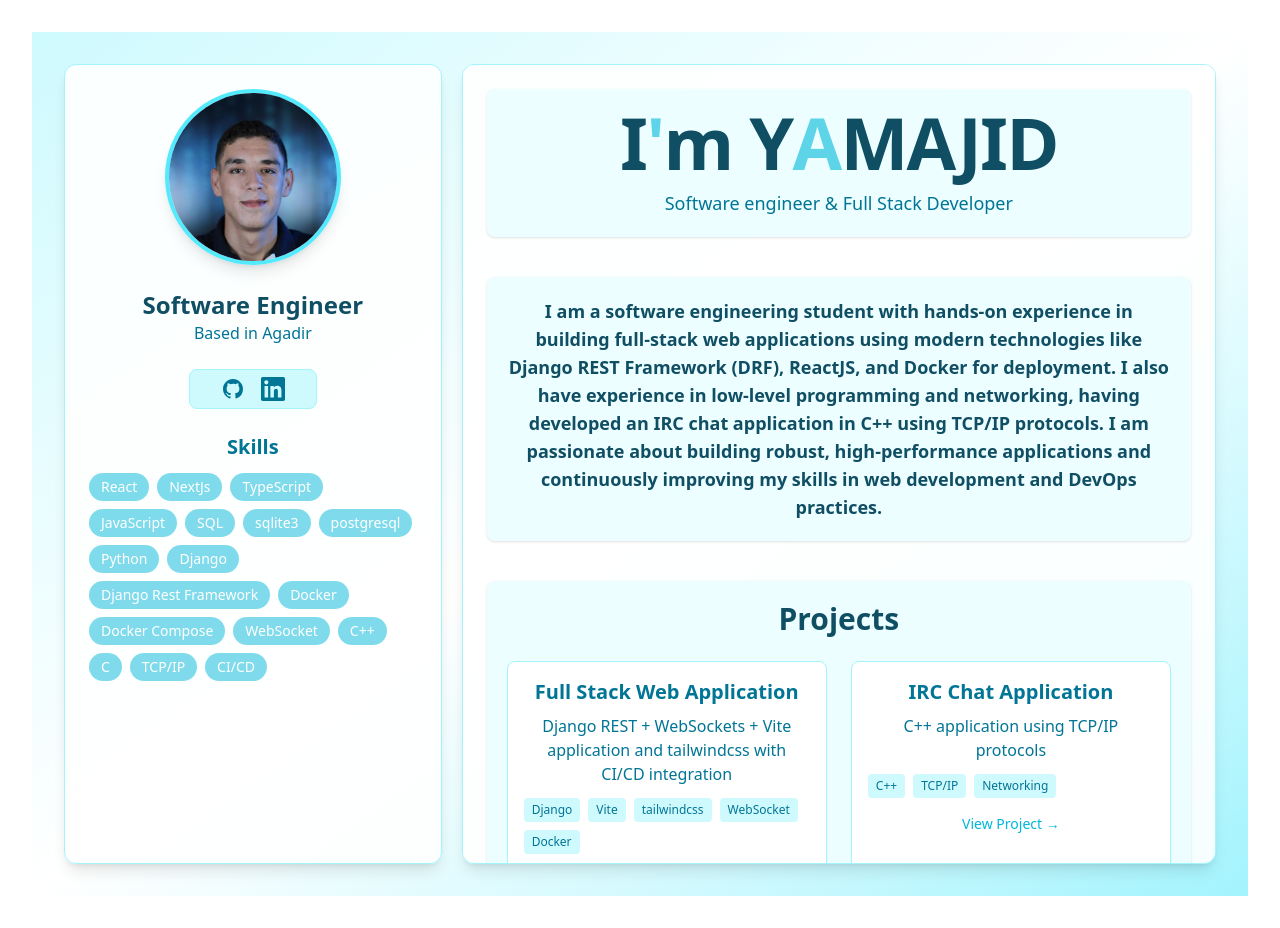
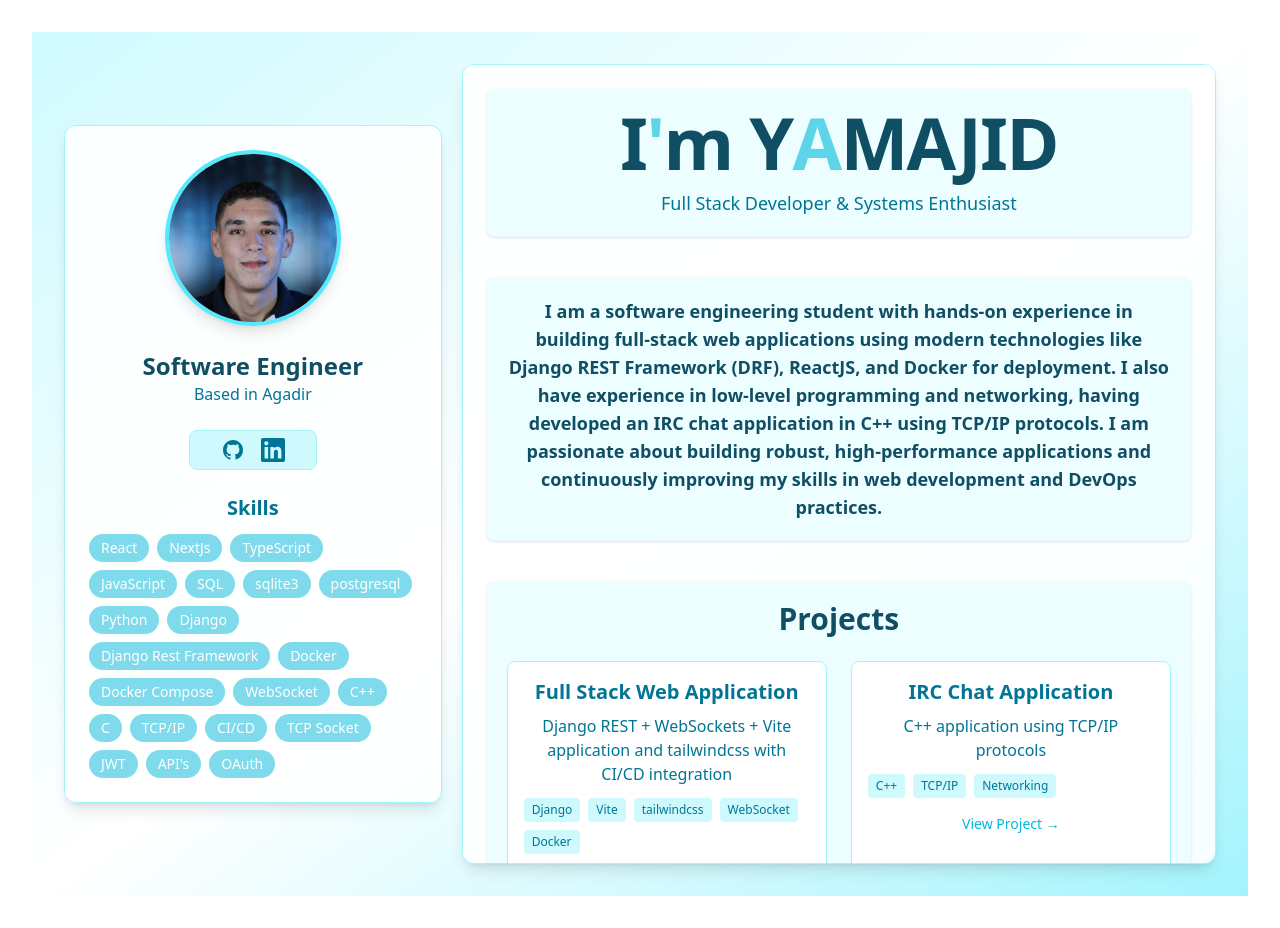
Before and after one commit to yamajid/portfolio, a React (Vite) app in the folder my-portfolio/: page / in a window 1280 px wide. Built offline with nearby package versions, Linux system fonts and the light colour scheme.

Commit message:
Update profile description and skills in App.tsx

```diff
--- a/my-portfolio/src/App.tsx
+++ b/my-portfolio/src/App.tsx
@@ -10,7 +10,7 @@ function App() {
       <div className='w-full min-h-screen flex flex-col lg:flex-row justify-center items-center gap-5 p-4 md:p-8'>
 
         {/* Left card - full width on mobile, 1/3 on larger screens */}
-  <Card className='min-h-[500px] h-auto lg:h-screen w-full lg:w-1/3 bg-white/90 shadow-lg border-cyan-200 p-6 mb-5 lg:mb-0 flex flex-col items-center'>
+  <Card className='min-h-[500px] h-auto lg:max-h-screen lg:overflow-y-auto w-full lg:w-1/3 bg-white/90 shadow-lg border-cyan-200 p-6 mb-5 lg:mb-0 flex flex-col'>
           {/* Profile Section */}
           <div className="flex flex-col items-center space-y-6">
             {/* Profile Image */}
@@ -61,6 +61,10 @@ function App() {
                 <span className="px-3 py-1 bg-cyan-500/50 text-white rounded-full text-sm">C</span>
                 <span className="px-3 py-1 bg-cyan-500/50 text-white rounded-full text-sm">TCP/IP</span>
                 <span className="px-3 py-1 bg-cyan-500/50 text-white rounded-full text-sm">CI/CD</span>
+                <span className="px-3 py-1 bg-cyan-500/50 text-white rounded-full text-sm">TCP Socket</span>
+                <span className="px-3 py-1 bg-cyan-500/50 text-white rounded-full text-sm">JWT</span>
+                <span className="px-3 py-1 bg-cyan-500/50 text-white rounded-full text-sm">API's</span>
+                <span className="px-3 py-1 bg-cyan-500/50 text-white rounded-full text-sm">OAuth</span>
                 {/* Add more skills */}
               </div>
             </div>
@@ -77,7 +81,7 @@ function App() {
               <h1 className='text-cyan-900 text-4xl md:text-5xl lg:text-7xl font-extrabold tracking-tight animate-bounce'>
                 I<span className='text-cyan-500/60'><b>'</b></span>m Y<span className='text-cyan-500/60'><b>A</b></span><b>MAJID</b>
               </h1>
-              <p className='mt-2 text-base md:text-lg font-medium text-cyan-700'>Software engineer & Full Stack Developer</p>
+              <p className='mt-2 text-base md:text-lg font-medium text-cyan-700'>Full Stack Developer & Systems Enthusiast</p>
             </div>
 
             {/* Bio Section */}
```
